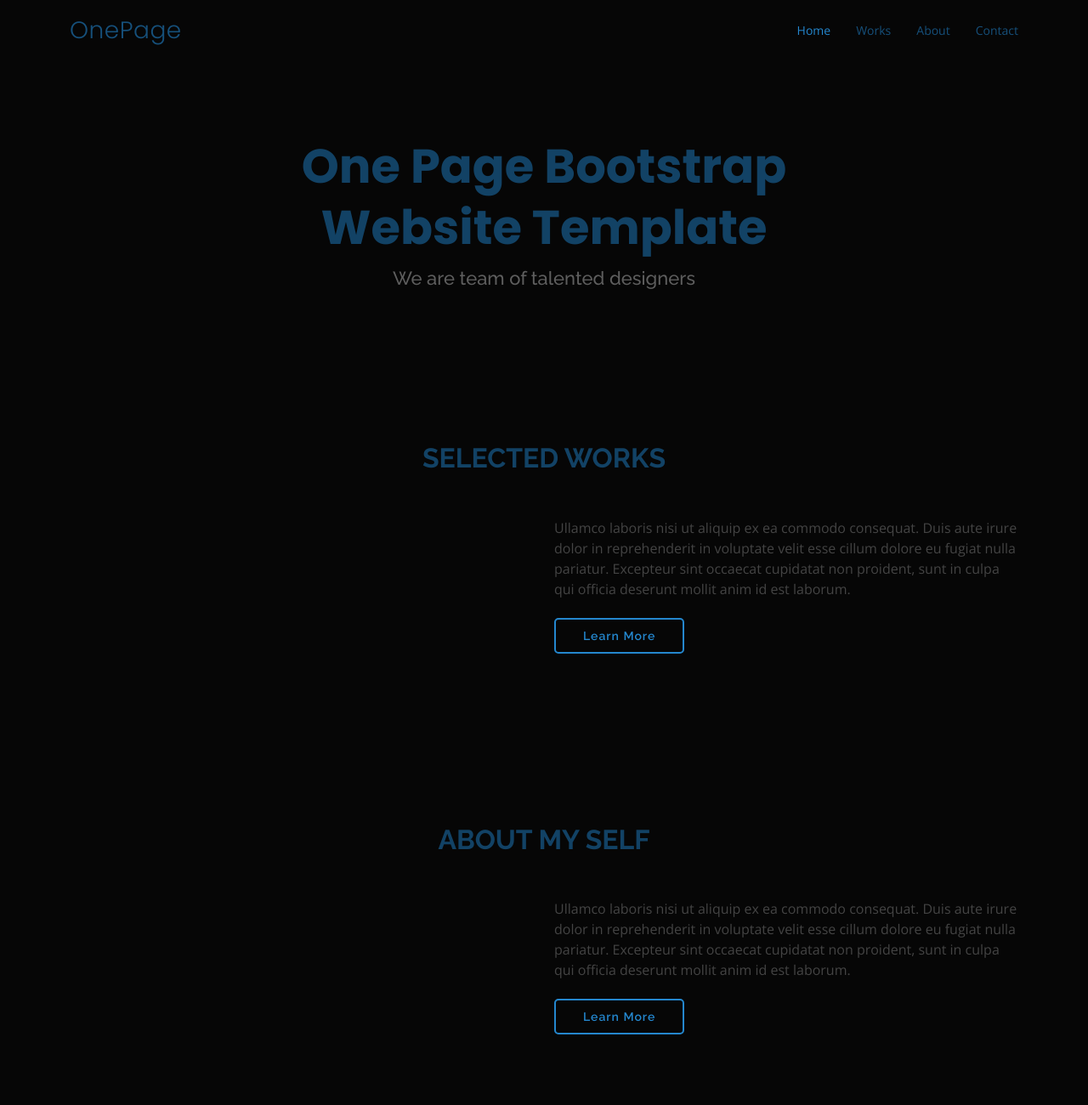
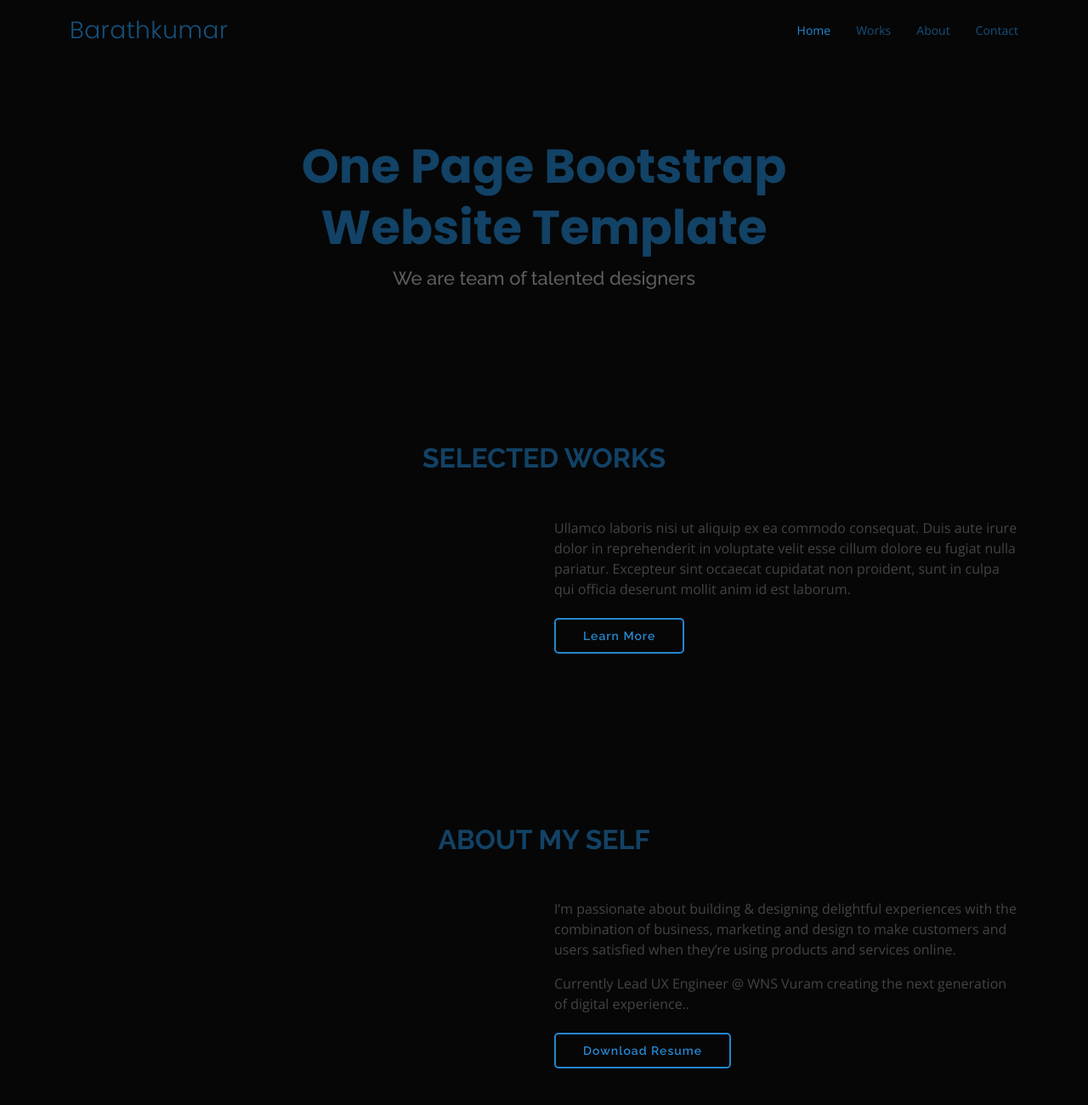
Before and after one commit to Design-House/portfolio, a plain HTML site: page index.html in a window 1280 px wide. Shown: the top 1300 px of the page at 85% size. Drawn offline with nearby package versions, Linux system fonts and the light colour scheme.

Commit message:
ui02
ui02

```diff
--- a/index.html
+++ b/index.html
@@ -5,7 +5,7 @@
   <meta charset="utf-8">
   <meta content="width=device-width, initial-scale=1.0" name="viewport">
 
-  <title>OnePage Bootstrap Template - Index</title>
+  <title>Barathkumar Ramadoss</title>
   <meta content="" name="description">
   <meta content="" name="keywords">
 
@@ -40,7 +40,7 @@
   <header id="header" class="fixed-top">
     <div class="container d-flex align-items-center justify-content-between">
 
-      <h1 class="logo"><a href="index.html">OnePage</a></h1>
+      <h1 class="logo"><a href="index.html">Barathkumar</a></h1>
       <!-- Uncomment below if you prefer to use an image logo -->
       <!-- <a href="index.html" class="logo"><img src="assets/img/logo.png" alt="" class="img-fluid"></a>-->
 
@@ -110,11 +110,12 @@
           </div>
           <div class="col-lg-6 pt-4 pt-lg-0">
             <p>
-              Ullamco laboris nisi ut aliquip ex ea commodo consequat. Duis aute irure dolor in reprehenderit in voluptate
-              velit esse cillum dolore eu fugiat nulla pariatur. Excepteur sint occaecat cupidatat non proident, sunt in
-              culpa qui officia deserunt mollit anim id est laborum.
+              I’m passionate about building & designing delightful experiences with the combination of business, marketing and design to make customers and users satisfied when they’re using products and services online.
             </p>
-            <a href="#" class="btn-learn-more">Learn More</a>
+            <p>
+              Currently Lead UX Engineer @ WNS Vuram creating the next generation of digital experience..
+            </p>
+            <a href="#" class="btn-learn-more">Download Resume</a>
           </div>
         </div>
 
```
